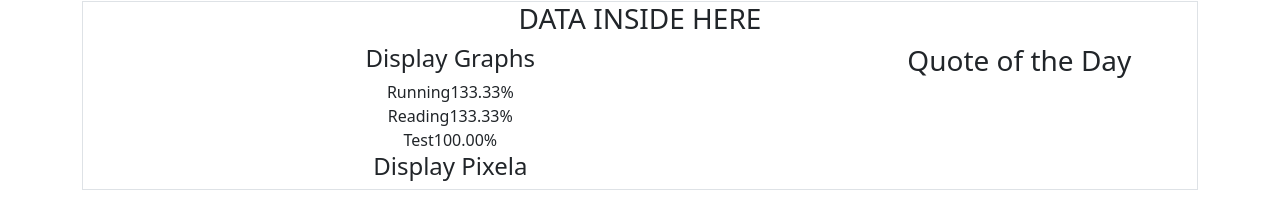
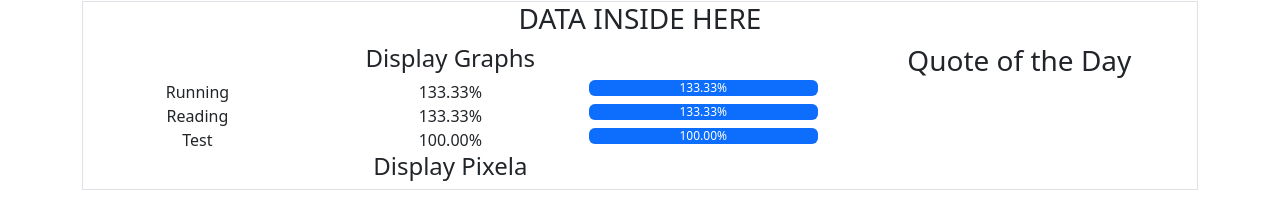
Before and after one commit to dedhack/habit-tracker, a React (Vite) app in the folder habit-tracker-app/: page / in a window 1280 px wide. Shown: the part 336-538 px from the top of the page. Built offline with nearby package versions, Linux system fonts and the light colour scheme; no server answers.

Commit message:
updated progress bar

```diff
--- a/habit-tracker-app/package.json
+++ b/habit-tracker-app/package.json
@@ -10,11 +10,13 @@
   },
   "dependencies": {
     "bootstrap": "^5.2.3",
+    "chart.js": "^4.2.0",
     "date-fns": "^2.29.3",
     "immer": "^9.0.18",
     "moment": "^2.29.4",
     "react": "^18.2.0",
     "react-bootstrap": "^2.7.0",
+    "react-chartjs-2": "^5.2.0",
     "react-dom": "^18.2.0"
   },
   "devDependencies": {
--- a/habit-tracker-app/src/App.jsx
+++ b/habit-tracker-app/src/App.jsx
@@ -48,6 +48,7 @@ function App() {
   const unrecordHabit = (index, date) => {
     const uncheckedRecord = produce(habitsState, (draft) => {
       draft[index].dates[date] = "unchecked";
+      // do we want to uncheck or totally remove the date?
     });
     setHabitsState(uncheckedRecord);
   };
--- a/habit-tracker-app/src/components/Graphs.jsx
+++ b/habit-tracker-app/src/components/Graphs.jsx
@@ -1,41 +1,35 @@
-import React, { useState, useEffect, useContext } from "react";
+import React, { useState, useContext } from "react";
 import { HabitCtx } from "../context/AppCtx";
-import {
-  subDays,
-  format,
-  eachDayOfInterval,
-  parse,
-  differenceInDays,
-} from "date-fns";
+import { parse, differenceInCalendarDays } from "date-fns";
+import ProgressBar from "react-bootstrap/ProgressBar";
 
 const Graphs = () => {
   const habitCtx = useContext(HabitCtx);
+  const [frequency, setFrequency] = useState([]);
 
-  // Calculate the percentage of the habit completed
-  // no. of days = current date - start date
-  // % = size of array of dates / number of days
-
-  const mapOutHabits = habitCtx.habitsState.map((habit) => {
+  const mapOutHabits = habitCtx.habitsState.map((habit, index) => {
     const parsedStartDate = parse(habit.startDate, "dd/MM/yy", new Date());
-    const noOfDays = differenceInDays(habitCtx.todayDate, parsedStartDate) + 1;
+    const noOfDays =
+      differenceInCalendarDays(habitCtx.todayDate, parsedStartDate) + 1;
     let counter = Object.values(habit.dates).filter(
       (status) => status === "checked"
     ).length;
-    // console.log(habit.name, noOfDays, counter);
-    // console.log(habit, counter);
-    const percentage = ((counter / noOfDays) * 100).toFixed(2);
+    let percentage = ((counter / noOfDays) * 100).toFixed(2);
+    console.log(habit.name, counter, noOfDays, percentage);
+    // if (isNaN(percentage)) percentage = 0;
 
     return (
       <div>
-        {habit.name}
-        {percentage}%
+        <div className="row">
+          <div className="col">{habit.name}</div>
+          <div className="col">{percentage}%</div>
+          <div className="col">
+            <ProgressBar now={percentage} label={`${percentage}%`} />
+          </div>
+        </div>
       </div>
     );
   });
-
-  // const trackedDays = habit.dates.length;
-  // const percentage = ((trackedDays / noOfDays) * 100).toFixed(2);
-  // console.log(habit.name, noOfDays, trackedDays, percentage);
 
   return (
     <div>
--- a/habit-tracker-app/src/components/Habits.jsx
+++ b/habit-tracker-app/src/components/Habits.jsx
@@ -20,7 +20,8 @@ const Habits = () => {
 
   ////////////////////////////////
   const addHabit = (newHabit) => {
-    const newHabitEntry = { name: newHabit, dates: {} };
+    const startDate = format(habitCtx.todayDate, "dd/MM/yy");
+    const newHabitEntry = { name: newHabit, dates: {}, startDate };
     habitCtx.setHabitsState([...habitCtx.habitsState, newHabitEntry]);
   };
 
--- a/habit-tracker-app/src/data/habitsArray.js
+++ b/habit-tracker-app/src/data/habitsArray.js
@@ -12,6 +12,7 @@ const habitsArray = [
       "22/01/23": "checked",
     },
     startDate: "15/01/23",
+    percentage: "",
   },
   {
     name: "Reading",
@@ -26,6 +27,7 @@ const habitsArray = [
       "22/01/23": "checked",
     },
     startDate: "15/01/23",
+    percentage: "",
   },
   {
     name: "Test",
@@ -40,6 +42,7 @@ const habitsArray = [
       "22/01/23": "checked",
     },
     startDate: "15/01/23",
+    percentage: "",
   },
   // {
   //   name: "Fighting",
```
Also changed, not shown: 1 other file (tests, documents, lock files or other folders).
